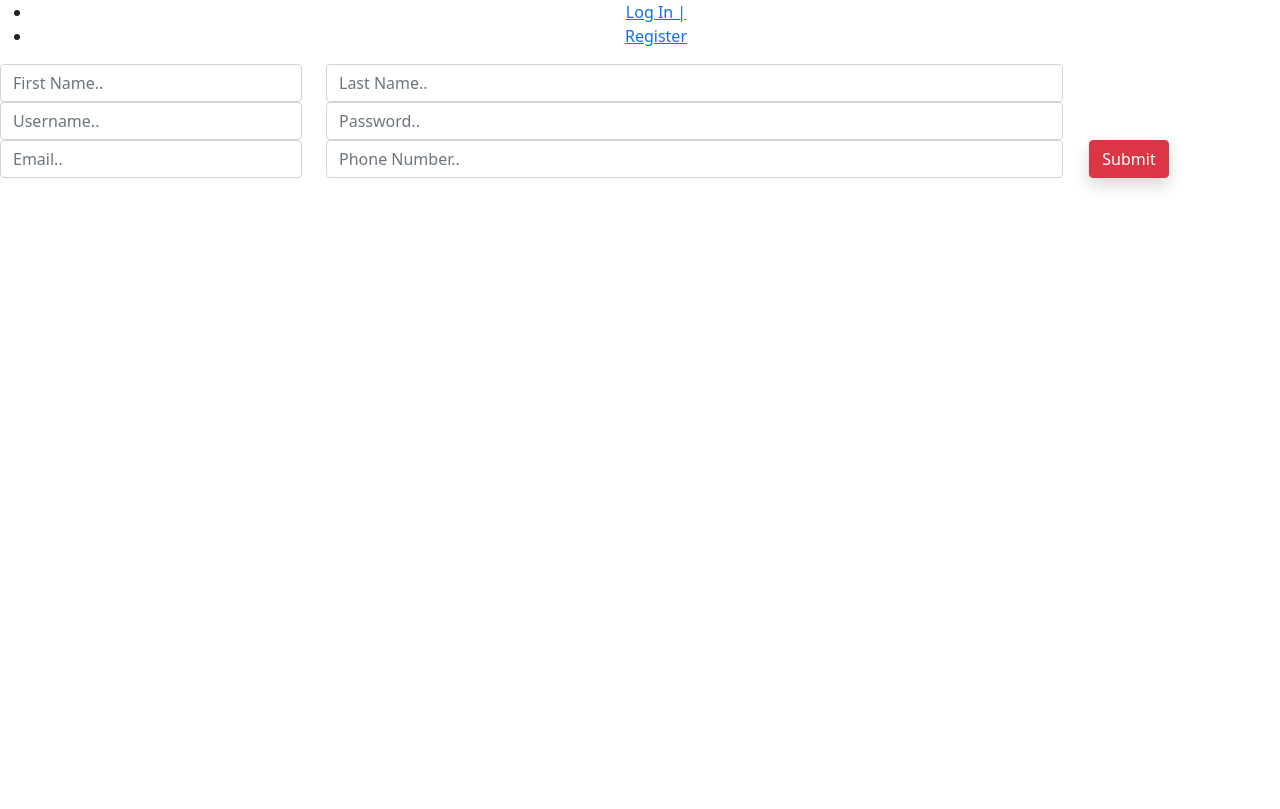
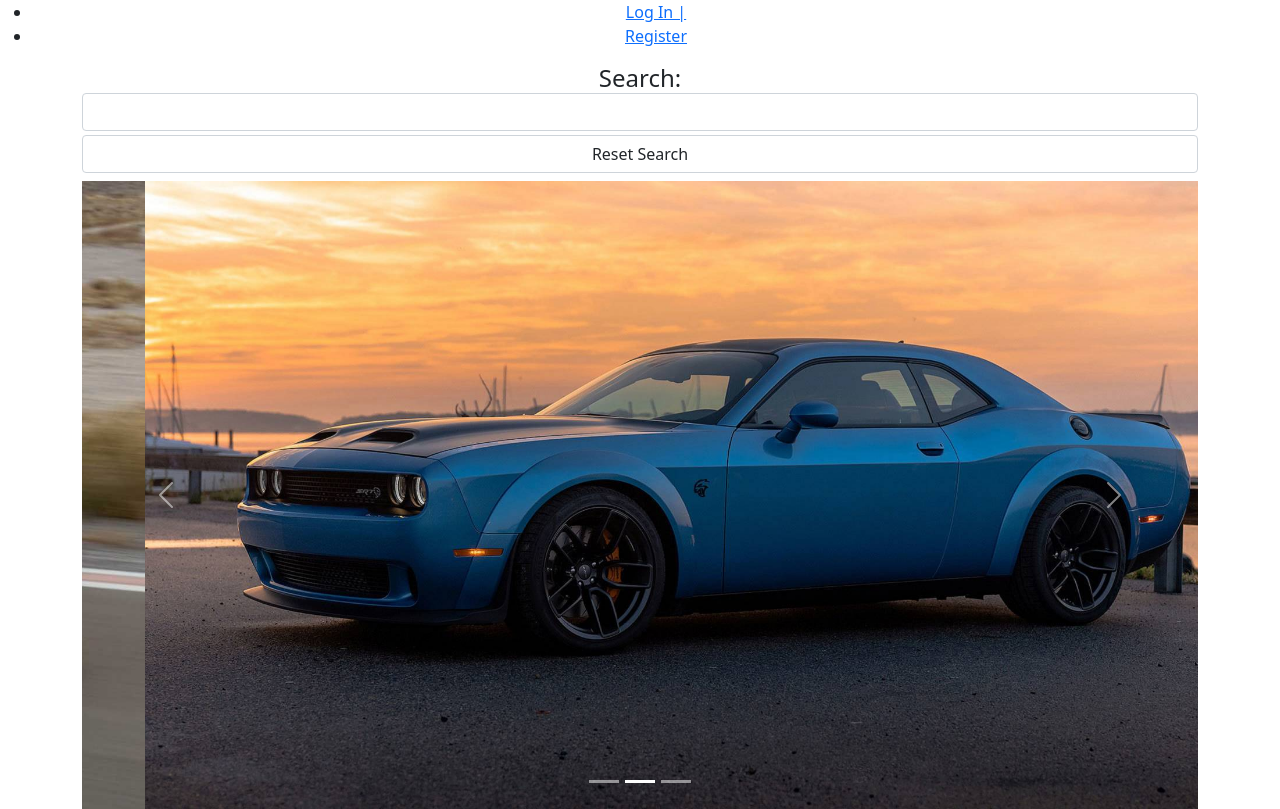
Before and after one commit to CMolitoris/ReactCarWebApp, a React (Create React App) app: page /register in a window 1280 px wide. Built offline with nearby package versions, Linux system fonts and the light colour scheme.

Commit message:
Changed register to show in modal on landing page and login a user after registration
-Created Modal for Register component
-Added loginUser to registerUser after successful registration

```diff
--- a/src/App.jsx
+++ b/src/App.jsx
@@ -33,6 +33,7 @@ class App extends Component {
       try {
         let response = await axios.post(this.registerURL, userToRegister);
         console.log(response);
+        this.loginUser({'username': userToRegister.username, 'password': userToRegister.password})
       } catch(err){
         console.log("🚀 ~ file: App.jsx ~ line 40 ~ App ~ registerUser= ~ err", err)
       }
@@ -68,7 +69,7 @@ class App extends Component {
   render() {
     return (
       <div className="App">
-        <NavBar user = {this.state.loggedUser} login={this.loginUser} logoutUser = {this.logoutUser} toggleLoginModal = {this.toggleLoginModal}/>
+        <NavBar user = {this.state.loggedUser} login={this.loginUser} logoutUser = {this.logoutUser} toggleModal = {this.toggleLoginModal}/>
         <div>
         <Switch>
           {/* Home Page */}
@@ -84,7 +85,7 @@ class App extends Component {
           {/* Login Page */}
           <Route path = "/login" render = {props => <Login {...props} login = {this.loginUser}modalShow = {this.state.loginModalShow} toggleModal={this.toggleLoginModal}/>} />
           {/* Register user */}
-          <Route path = "/register" render = {props => <RegisterUser {...props} registerUser={this.registerUser}/>} />
+          <Route path = "/register" render = {props => <RegisterUser {...props} register = {this.registerUser} modalShow = {this.state.loginModalShow} toggleModal={this.toggleLoginModal} registerUser={this.registerUser}/>} />
 
           {/* Invalid Page Redirect */}
           <Redirect to='/not-found' />
--- a/src/components/Navbar/Navbar.jsx
+++ b/src/components/Navbar/Navbar.jsx
@@ -9,10 +9,10 @@ const NavBar = (props) => {
                 {!props.user &&
                     <React.Fragment>
                         <li>
-                            <Link to='/login' onClick = {props.toggleLoginModal}>Log In | </Link>
+                            <Link to='/login' onClick = {props.toggleModal}>Log In | </Link>
                         </li>
                         <li>
-                            <Link to='/register'>Register</Link>
+                            <Link to='/register' onClick = {props.toggleModal}>Register</Link>
                         </li>
                     </React.Fragment>
                 }
--- a/src/components/RegisterUser/RegisterUser.jsx
+++ b/src/components/RegisterUser/RegisterUser.jsx
@@ -1,62 +1,73 @@
-import React, { Component } from 'react';
+import React, {useState} from 'react';
 import Form from 'react-bootstrap/Form';
 import Col from 'react-bootstrap/Col';
 import Row from "react-bootstrap/Row";
 import Button from "react-bootstrap/Button";
+import ModalHeader from 'react-bootstrap/esm/ModalHeader';
+import Modal from 'react-bootstrap/Modal';
+import ModalTitle from 'react-bootstrap/ModalTitle';
+import ModalBody from 'react-bootstrap/ModalBody';
+import Landing from '../Landing/Landing';
 
-class RegisterUser extends Component {
-    constructor(props) {
-        super(props);
-        this.state = {
-            firstname: '',
-            lastname: '',
-            username: '',
-            password: '',
-            email: '',
-            phonenumber: ''
-         }
+const RegisterUser = (props) => {
+
+    const [registerValues, setRegisterValues] = useState({firstname: "", lastname: "", username: "", password: "", email: "", phonenumber: ""})
+
+    const handleChange = (event) => {
+        setRegisterValues(prevstate => ({
+            ...prevstate,
+            [event.target.name]: event.target.value
+        }));
     }
 
-    handleChange = (event) => {
-        this.setState({
-            [event.target.name]: event.target.value
-        })
+    const registerUser = (event) => {
+        event.preventDefault();
+        props.register(registerValues)
     }
 
-    handleSubmit = (event) => {
-        event.preventDefault();
-        this.props.registerUser(this.state);
+    const hideModal = () => {
+        props.toggleModal();
+        window.location = "/";
     }
 
-    render() {
     return (
-            <form onSubmit={(event)=> this.handleSubmit(event)}>
+        <div>
+            <Modal show = {props.modalShow} onHide = {hideModal}>
+                <ModalHeader closeButton>
+                    <ModalTitle>Register</ModalTitle>
+                </ModalHeader>
+                <ModalBody>
+                    <form className = "my-auto"onSubmit={registerUser}>
                         <Form.Group as={Row} className='my-1' controlId='registerUser'>
                             <Col lg={3}>
-                        <Form.Control placeholder="First Name.." name="firstname" onChange={this.handleChange} value={this.state.firstname}/>
+                                <Form.Control placeholder="First Name.." name="firstname" onChange={handleChange} value={registerValues.firstname}/>
                             </Col>
                             <Col lg={7}>
-                        <Form.Control placeholder="Last Name.." name="lastname" onChange={this.handleChange} value={this.state.lastname}/>
+                                <Form.Control placeholder="Last Name.." name="lastname" onChange={handleChange} value={registerValues.lastname}/>
                             </Col>
                             <Col lg={3}>
-                        <Form.Control placeholder="Username.." name="username" onChange={this.handleChange} value={this.state.username}/>
+                                <Form.Control placeholder="Username.." name="username" onChange={handleChange} value={registerValues.username}/>
                             </Col>
                             <Col lg={7}>
-                        <Form.Control placeholder="Password.." name="password" onChange={this.handleChange} value={this.state.password}/>
+                                <Form.Control placeholder="Password.." name="password" onChange={handleChange} value={registerValues.password}/>
                             </Col>
                             <Col lg={3}>
-                        <Form.Control placeholder="Email.." name="email" onChange={this.handleChange} value={this.state.email}/>
+                                <Form.Control placeholder="Email.." name="email" onChange={handleChange} value={registerValues.email}/>
                             </Col>
                             <Col lg={7}>
-                        <Form.Control placeholder="Phone Number.." name="phonenumber" onChange={this.handleChange} value={this.state.phonenumber}/>
+                                <Form.Control placeholder="Phone Number.." name="phonenumber" onChange={handleChange} value={registerValues.phonenumber}/>
                             </Col>
                             <Col lg={1}>
-                        <Button className='btn btn-md btn-danger shadow' type="submit">Submit</Button>
+                                <Button className='btn btn-md btn-danger shadow' onClick = {props.toggleModal} type="submit">Submit</Button>
                             </Col>
                         </Form.Group>
                     </form>
+            </ModalBody>
+            </Modal>
+            <Landing />
+       </div>
     );
-    }
+
 }
 
 export default RegisterUser;
```
Also changed, not shown: src/components/Login/Login.jsx (indentation only). Lines whose indentation alone changed are shown as unchanged.
